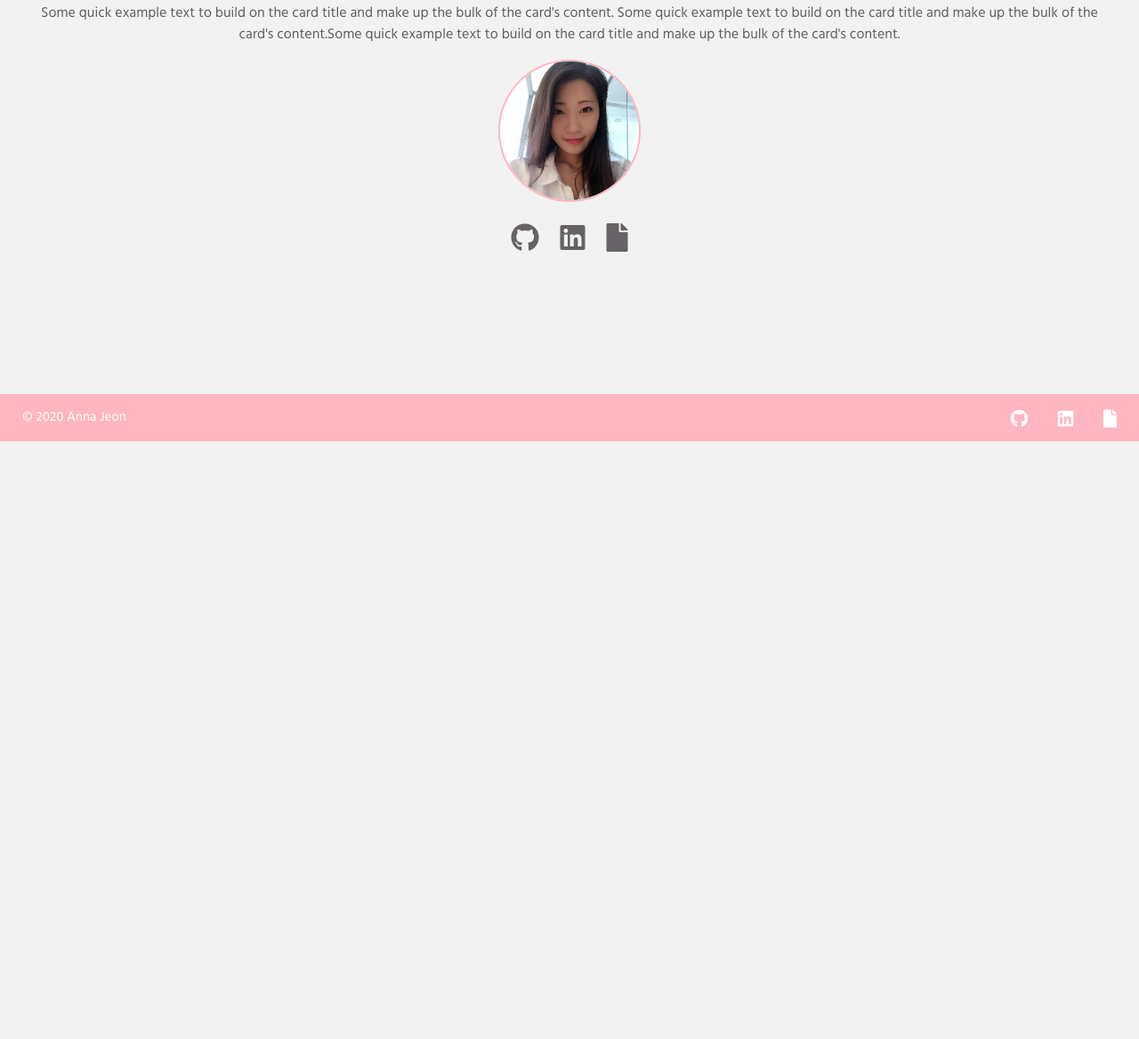
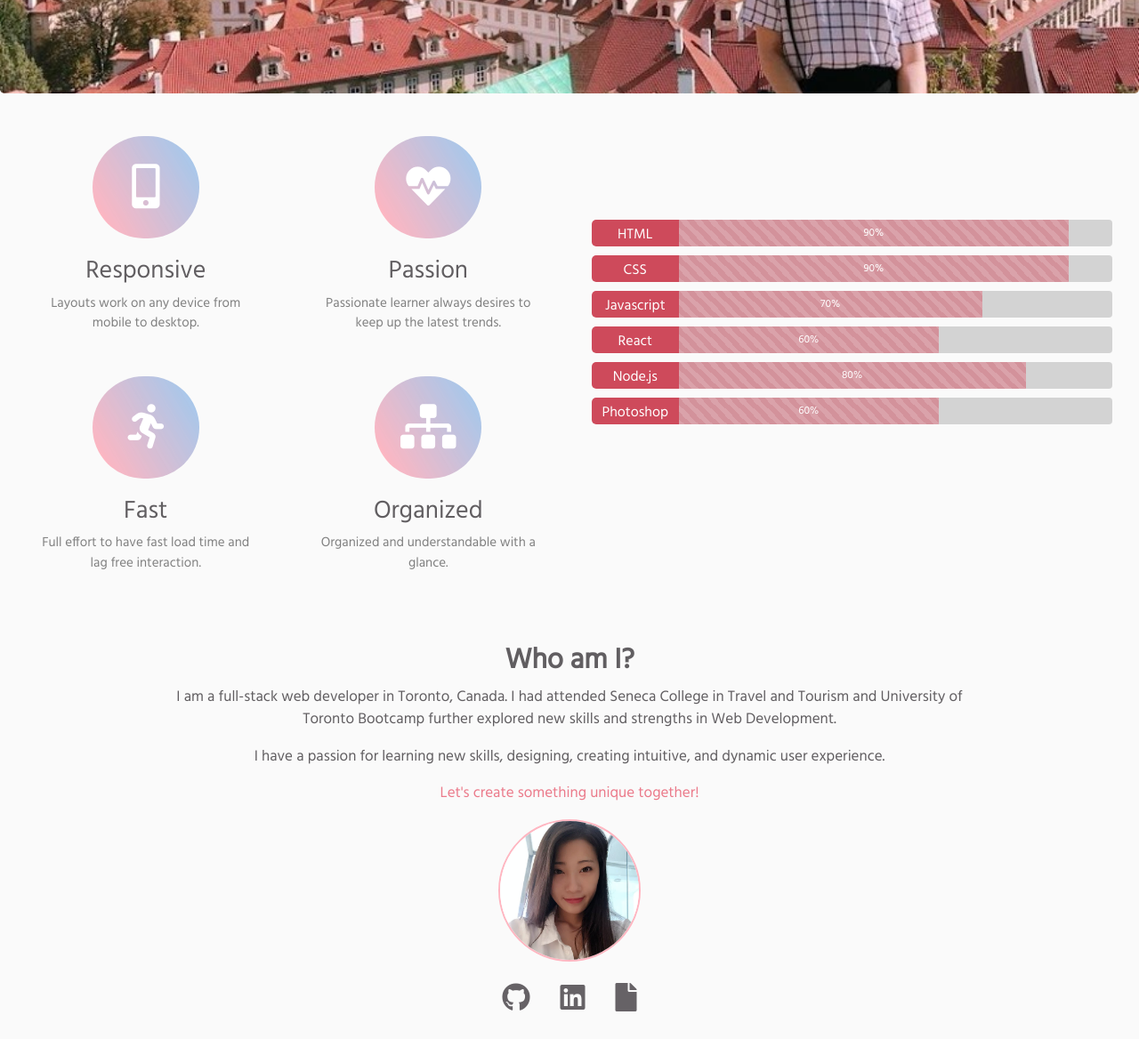
Before and after one commit to nuleeannajeon/Portfolio, a plain HTML site: page index.html in a window 1280 px wide. Shown: the part 491-1659 px from the top of the page at 89% size. Before the commit the page ends 987 px from the top, so only its background shows below. Drawn offline with nearby package versions, Linux system fonts and the light colour scheme.

Commit message:
added progress/aboutme description

```diff
--- a/index.html
+++ b/index.html
@@ -44,7 +44,104 @@
   </div>
   <div class="aboutme">
     <div class="description">
-      <p> Some quick example text to build on the card title and make up the bulk of the card's content. Some quick example text to build on the card title and make up the bulk of the card's content.Some quick example text to build on the card title and make up the bulk of the card's content.</p>
+      <!-- e5808e -->
+
+    <div class="row">
+
+      <div class="col-lg-6">
+        <div class="row">
+          <div class="col">
+            <div class="skill-icon"><i class="fas fa-mobile-alt"></i></div>
+            <h3>Responsive</h3>
+            <p class='skill-detail'>Layouts work on any device from mobile to desktop.</p>
+          </div>
+          <div class="col">
+            <div class="skill-icon"><i class="fas fa-heartbeat"></i></div>
+            <h3>Passion</h3>
+            <p class='skill-detail'>Passionate learner always desires to keep up the latest trends.</p>
+          </div>
+        </div>
+
+
+        <div class="row" style="margin-top: 2rem;">
+          <div class="col">
+            <div class="skill-icon"><i class="fas fa-running"></i></div>
+            <h3>Fast</h3>
+            <p class='skill-detail'>Full effort to have fast load time and lag free interaction.</p>
+          </div>
+          <div class="col">
+            <div class="skill-icon"><i class="fas fa-sitemap"></i></div>
+            <h3>Organized</h3>
+            <p class='skill-detail'>Organized and understandable with a glance.</p>
+          </div>
+        </div>
+      </div>
+
+      <div class="col-lg-6 web-skills">
+
+        <div class="row" style="margin: 30px 10px 0px 10px">
+            <div class="col-3 col-md-2 progress-label">HTML</div>
+            <div class="col-9 col-md-10">
+              <div class="progress">
+                <div class="progress-bar progress-bar-striped bar-color" role="progressbar" style="width: 90%" aria-valuenow="90" aria-valuemin="0" aria-valuemax="100">90%</div>
+              </div>
+            </div>
+        </div>
+
+        <div class="row" style="margin: 10px 10px 0px 10px">
+            <div class="col-3 col-md-2 progress-label">CSS</div>
+            <div class="col-9 col-md-10">
+              <div class="progress">
+                <div class="progress-bar progress-bar-striped bar-color" role="progressbar" style="width: 90%" aria-valuenow="90" aria-valuemin="0" aria-valuemax="100">90%</div>
+              </div>
+            </div>
+        </div>
+
+        <div class="row" style="margin: 10px 10px 0px 10px">
+          <div class="col-3 col-md-2 progress-label">Javascript</div>
+          <div class="col-9 col-md-10">
+            <div class="progress">
+              <div class="progress-bar progress-bar-striped bar-color" role="progressbar" style="width: 70%" aria-valuenow="70" aria-valuemin="0" aria-valuemax="100">70%</div>
+            </div>
+          </div>
+        </div>
+
+        <div class="row" style="margin: 10px 10px 0px 10px">
+          <div class="col-3 col-md-2 progress-label">React</div>
+          <div class="col-9 col-md-10">
+            <div class="progress">
+              <div class="progress-bar progress-bar-striped bar-color" role="progressbar" style="width: 60%" aria-valuenow="60" aria-valuemin="0" aria-valuemax="100">60%</div>
+            </div>
+          </div>
+        </div>
+
+        <div class="row" style="margin: 10px 10px 0px 10px">
+          <div class="col-3 col-md-2 progress-label">Node.js</div>
+          <div class="col-9 col-md-10">
+            <div class="progress">
+              <div class="progress-bar progress-bar-striped bar-color" role="progressbar" style="width: 80%" aria-valuenow="80" aria-valuemin="0" aria-valuemax="100">80%</div>
+            </div>
+          </div>
+        </div>
+
+        <div class="row" style="margin: 10px 10px 0px 10px">
+          <div class="col-3 col-md-2 progress-label">Photoshop</div>
+          <div class="col-9 col-md-10">
+            <div class="progress">
+              <div class="progress-bar progress-bar-striped bar-color" role="progressbar" style="width: 60%" aria-valuenow="60" aria-valuemin="0" aria-valuemax="100">60%</div>
+            </div>
+          </div>
+        </div>
+
+      </div>
+    </div>
+
+    <div class='mystory'>
+      <h2><strong>Who am I?</strong></h2>
+      <p>I am a full-stack web developer in Toronto, Canada. I had attended Seneca College in Travel and Tourism
+        and University of Toronto Bootcamp further explored new skills and strengths in Web Development.</p>
+      <p>I have a passion for learning new skills, designing, creating intuitive, and dynamic user experience.</p>
+      <p><a class="mystory-contact-link" href="contact.html">Let's create something unique together!</a></p>
       <img src="./images/annaimage.png" class="myphoto" alt="">
       <br>
       <div class="profile-btns">
@@ -53,7 +150,13 @@
         <a class="profile-btn" href=""><i class="fas fa-file"></i></a>
       </div>
     </div>
+
+    </div>
   </div>
+
+
+
+
 
   <footer class="footer">
     © 2020 Anna Jeon
@@ -63,6 +166,14 @@
       <a class="footer-btn" href=""><i class="fas fa-file"></i></a>
     </div>
 </footer>
+<!--
+1. Need Resume link
+
+4. Add PetHome Github/Browser Link
+5. Adjust Rest of Portfolio Pages
+6. Update Github
+7. Update Linkedin
+-->
 
 </body>
 </html>
--- a/style2.css
+++ b/style2.css
@@ -6,8 +6,9 @@ html {
 }
 
 body{
-    background-color: #f2f2f2;
+    background-color: #fafafa;
     font-family: 'Hind', sans-serif;
+    color: rgb(102, 98, 102);
 }
 
 footer {
@@ -71,15 +72,10 @@ footer {
     margin:0;
 }
 
-h2 {
-    color: rgb(102, 98, 102);
-    padding-left: 10px;
-}
 /* ABOUT ME */
 .description {
-    background-color: #f2f2f2;
     color: rgb(97, 94, 97);
-    padding: 3rem 2rem;
+    padding: 3rem 10px 0px 10px;
     text-align: center;
 }
 
@@ -95,16 +91,64 @@ h2 {
 .profile-btn {
     color:rgb(102, 98, 102);
     font-size: 2rem;
-    padding: 10px;
+    padding: 15px;
 }
 .profile-btn:hover {
     color: darkgray;
 }
 
+.skill-icon {
+    background: url(./images/pink-blue.jpg);
+    background-size: cover;
+    display: inline-block;
+    font-size: 50px;
+    color: white;
+    width: 120px;
+    padding: 25px 20px 15px 20px;
+    border-radius: 5rem;
+    margin-bottom: 20px;
+}
+.skill-detail {
+    font-size: 15px;
+    color: #808080;
+}
+
+.progress {
+    border-top-left-radius: 0;
+    border-bottom-left-radius: 0;
+    height: 30px;
+    background-color: lightgrey;
+}
+.progress-label {
+    padding: 5px 0 0 0;
+    background: #ce4a5b;
+    color: white;
+    border-top-left-radius: 5px;
+    border-bottom-left-radius: 5px;
+}
+.col-9 {
+    padding-left: 0;
+    padding-right: 0;
+}
+.bar-color {
+    background-color: #d3929b;
+}
+
+.mystory {
+    margin-top: 4rem;
+
+}
+.mystory p {
+    font-size: 17px;
+}
+.mystory-contact-link, .mystory-contact-link:hover {
+    color: #eb7a8a;
+}
+
 /* PORTFOLIO */
 .portfolio {
     border-radius: 5px;
-    margin: 1rem 0px;
+    margin: 3rem 0px;
 }
 
 .portfolio-link:hover {
@@ -113,26 +157,33 @@ h2 {
 
 .portfolio-each {
     margin: 15px 20px;
+    padding: 1rem 1rem 0rem 1rem;
     background-color: white;
     border: 1px solid #FFB6C1;
     border-radius: 3px;
     box-shadow: 0 2px 3px 0 rgba(0, 0, 0, 0.2);
 }
 
-.portfolio-each:hover {
-    margin: 13px 18px;
+.portfolio-image{
+    border: 1px solid lightgrey;
+    margin-bottom: 1rem;
+    max-width: 500px;
+    max-height: 400px;
 }
-
-.portfolio-image{
-    padding: 1rem 1rem 0rem 1rem;
+.portfolio-image:hover{
+    opacity: 0.8;
 }
 
 .portfolio-title {
     text-align: center;
     font-size: 20px;
     color: rgb(102, 98, 102);
-    line-height: 2px;
-    padding-top: 5px;
+    line-height: 5px;
+    padding-top: 1rem;
+}
+.portfolio-title:hover {
+    color: rgb(243, 145, 159);
+    text-decoration: none;
 }
 .portfolio-title p {
     font-size: 15px;
@@ -143,8 +194,8 @@ h2 {
     background-color: white;
     border: 3px solid #FFB6C1;
     border-radius: 5px;
-    margin: 25px 0rem;
-    padding: 1rem 10px;
+    margin: 2rem 0rem 4rem 0rem;
+    padding: 2rem 10px 3rem 10px;
 }
 .submit-btn {
     background-color: #FFB6C1;
@@ -152,3 +203,24 @@ h2 {
     border-radius: 2rem;
 
 }
+
+@media (min-width: 992px) {
+    .jumbotron {
+        height: 500px;
+    }
+    .description{
+        padding-left: 20px;
+        padding-right: 20px;
+    }
+    .skill-detail {
+        padding: 0px 18px;
+    }
+    .web-skills {
+        margin-top: 4rem;
+    }
+    .mystory {
+        padding-left: 10rem;
+        padding-right: 10rem;
+    }
+
+}
```
Also changed, not shown: images/pink-blue.jpg (added), 2 other files.
